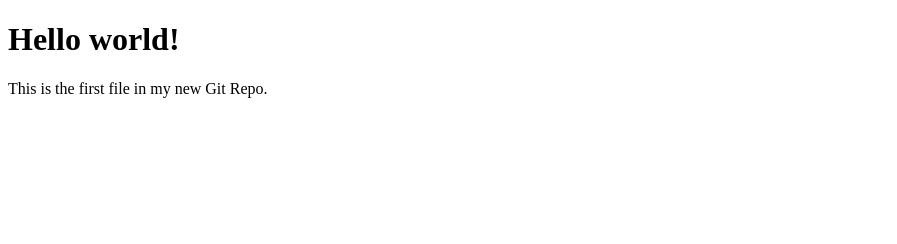
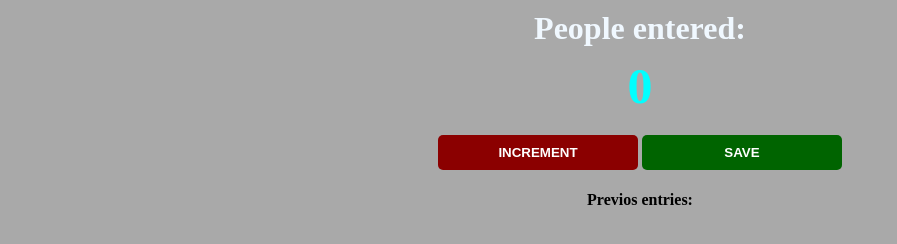
Before and after one commit to dhanushk2105/javascript-lessons, a plain HTML site: page javascript-tutorials/lesson1/index.html in a window 1280 px wide. Shown: the whole page, without its empty margins (0-897 px from the left). Drawn offline with Linux system fonts and the light colour scheme.

Commit message:
Completed Lesson 1: built passenger counter App

```diff
--- /dev/null
+++ b/javascript-tutorials/lesson1/index.css
@@ -0,0 +1,38 @@
+body {
+    background-color: darkgray;
+    background-size: cover;
+    font-weight: bold;
+    text-align: center;
+}
+
+h1 {
+    color: aliceblue;
+    margin-top: 10px;
+    margin-bottom: 10px;
+}
+
+h2 {
+    color: aqua;
+    font-size: 50px;
+    margin-top: 0px;
+    margin-bottom: 20px;
+}
+
+button {
+    border: none;
+    padding-top: 10px;
+    padding-bottom: 10px;
+    color: white;
+    font-weight: bold;
+    width: 200px;
+    margin-bottom: 5px;
+    border-radius: 5px;
+}
+
+#increment-btn {
+    background: darkred;
+}
+
+#save-btn {
+    background: darkgreen;
+}
--- a/javascript-tutorials/lesson1/index.html
+++ b/javascript-tutorials/lesson1/index.html
@@ -1,12 +1,13 @@
-<!DOCTYPE html>
 <html>
-<head>
-<title>Hello World!</title>
-</head>
-<body>
-
-<h1>Hello world!</h1>
-<p>This is the first file in my new Git Repo.</p>
-
-</body>
+    <head>
+        <link rel="stylesheet" href="index.css">
+    </head>
+    <body>
+        <h1>People entered:</h1>
+        <h2 id="count-el">0</h2>
+        <button id="increment-btn" onclick="increment()">INCREMENT</button>
+        <button id="save-btn" onclick="save()">SAVE</button>
+        <p id="save-el">Previos entries: </p>
+        <script src="index.js"></script>
+    </body>
 </html>
--- a/javascript-tutorials/lesson1/index.js
+++ b/javascript-tutorials/lesson1/index.js
@@ -0,0 +1,17 @@
+//document.getElementById("count-el").innerText = 4;
+let saveEl = document.getElementById("save-el")
+let countEl = document.getElementById("count-el")
+let count = 0
+
+function increment() {
+    count += 1
+    countEl.textContent = count
+}
+
+function save() {
+    let countStr = count + " - "
+    saveEl.textContent += countStr
+    console.log(count)
+    countEl.textContent = 0
+    count = 0
+}
```
